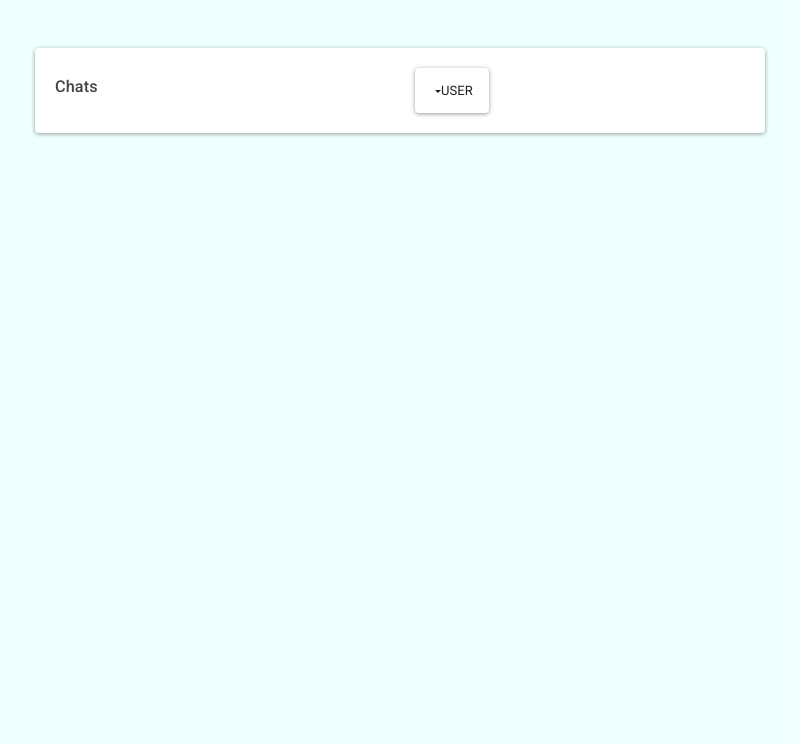
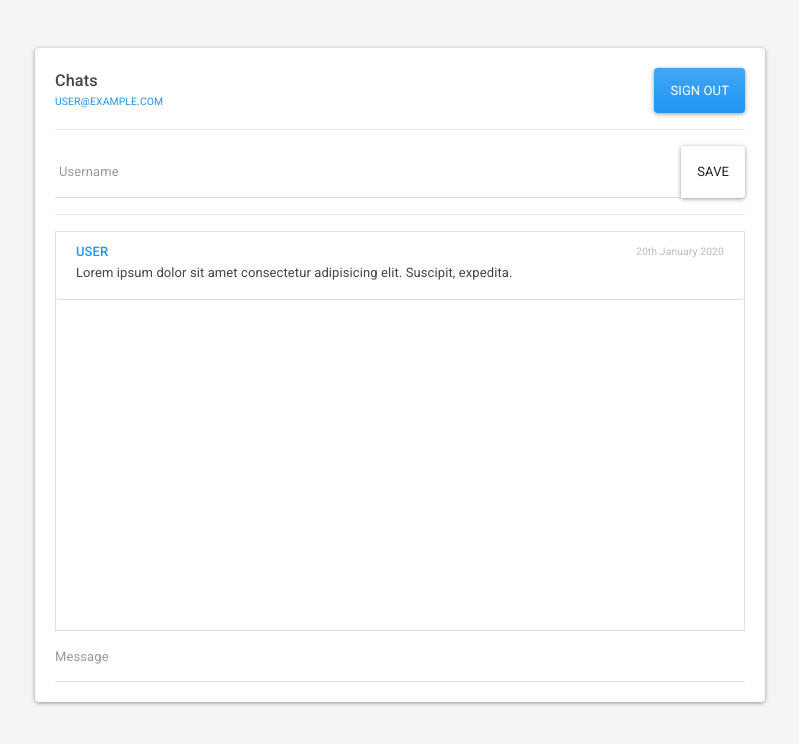
Before and after one commit to margaiwangara/react-firebase-chatroom, a React (Create React App) app: page / in a window 1280 px wide. Shown: the top 744 px of the page, without its empty margins (240-1039 px from the left). Built offline with nearby package versions, Linux system fonts and the light colour scheme; no server answers; sample sign-in values are in the browser's storage.

Commit message:
styled chatroom display

```diff
--- a/src/components/Home.js
+++ b/src/components/Home.js
@@ -5,35 +5,54 @@ import { AuthContext } from "./Auth";
 export default function Home() {
   const { currentUser } = useContext(AuthContext);
   return (
-    <div className="row align-items-center">
-      <div className="col">
-        <h5 className="display-5">Chats</h5>
+    <div>
+      <div className="d-flex align-items-center justify-content-between">
+        <div>
+          <h5 className="display-5 m-0">Chats</h5>
+          <small className="m-0 text-uppercase text-primary">
+            {currentUser.email}
+          </small>
+        </div>
+        <div>
+          <button
+            className="btn btn-primary"
+            onClick={() => app.auth().signOut()}
+          >
+            Sign Out
+          </button>
+        </div>
       </div>
-      <div className="col align-items-end">
-        <div className="dropdown">
-          <a
-            href="#"
-            className="btn btn-secondary dropdown-toggle"
-            id="dropdownMenuLink"
-            data-toggle="dropdown"
-          >
-            {currentUser.email.split("@")[0]}
-          </a>
-
-          <div className="dropdown-menu">
-            <a href="#" className="dropdown-item">
-              Profile
-            </a>
-            <a
-              href="#"
-              onClick={() => app.auth().signOut()}
-              className="dropdown-item"
-            >
-              Sign Out
-            </a>
+      <hr />
+      <form method="post">
+        <div className="input-group">
+          <input type="text" className="form-control" placeholder="Username" />
+          <div className="input-group-append">
+            <button className="btn btn-secondary">Save</button>
+          </div>
+        </div>
+      </form>
+      <hr />
+      <div className="chat-area bg-light border border-secondary">
+        <div className="list-group">
+          <div className="list-group-item border-top-0 border-left-0 border-right-0 flex-column align-items-start">
+            <div className="d-flex w-100 justify-content-between">
+              <h5 className="mb-1 text-uppercase text-primary h6">
+                {currentUser.email.split("@")[0]}
+              </h5>
+              <small className="text-secondary text-capitalize">
+                20th January 2020
+              </small>
+            </div>
+            <p className="mb-1">
+              Lorem ipsum dolor sit amet consectetur adipisicing elit. Suscipit,
+              expedita.
+            </p>
           </div>
         </div>
       </div>
+      <form method="post">
+        <input type="text" placeholder="Message" class="form-control" />
+      </form>
     </div>
   );
 }
--- a/src/index.css
+++ b/src/index.css
@@ -2,5 +2,11 @@ body {
   min-height: 100vh;
   max-width: 100%;
   overflow-x: hidden;
-  background-color: azure;
+  background-color: whitesmoke;
 }
+
+.chat-area {
+  width: 100%;
+  height: 50vh;
+  overflow-y: auto;
+}
```
